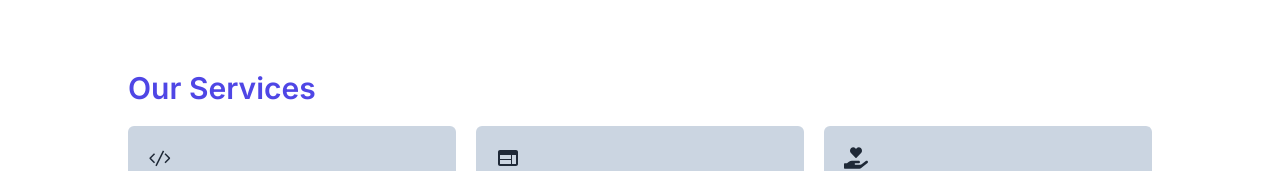
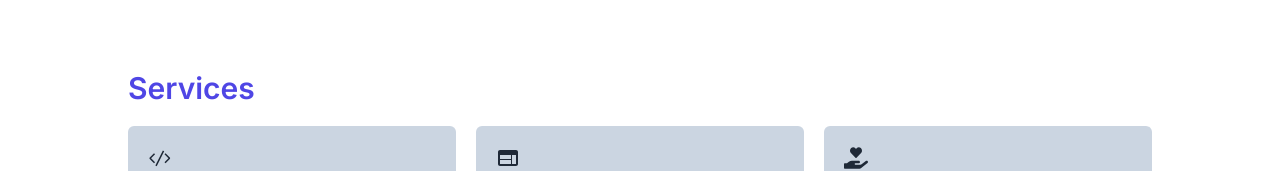
Before and after one commit to naeemtalukder/md-naeem-talukder, a React (Create React App) app: page / in a window 1280 px wide. Shown: the part 492-663 px from the top of the page. Built offline with nearby package versions, Linux system fonts and the light colour scheme.

Commit message:
service name change

```diff
--- a/src/Page/Home/Services.js
+++ b/src/Page/Home/Services.js
@@ -29,7 +29,7 @@ const allServices = [
 const Services = () => {
     return (
         <div className='py-12'>
-            <SectionTitle>Our Services</SectionTitle>
+            <SectionTitle>Services</SectionTitle>
             <div className="grid grid-cols-1 md:grid-cols-2 lg:grid-cols-3 gap-5">
                 {
                     allServices.map(s => <ServiceItem key={s.title} s={s}></ServiceItem>)
```
